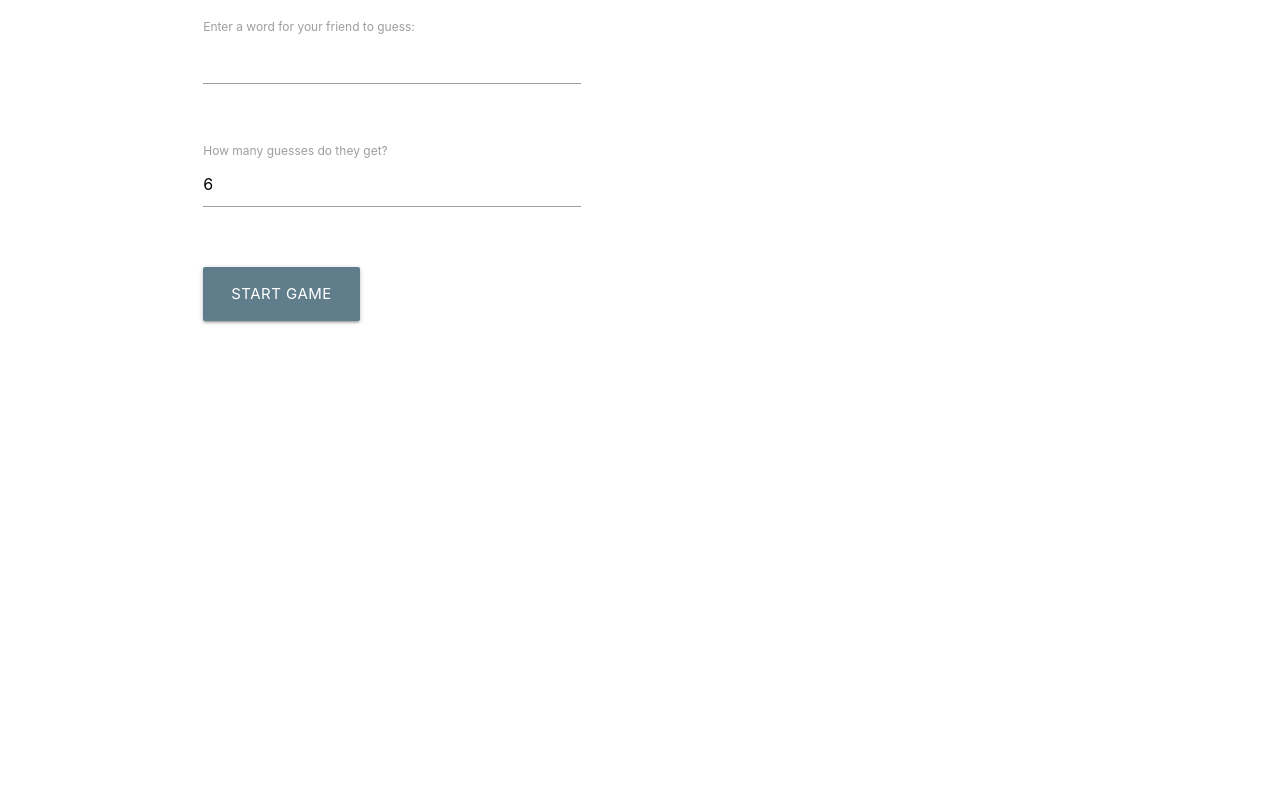
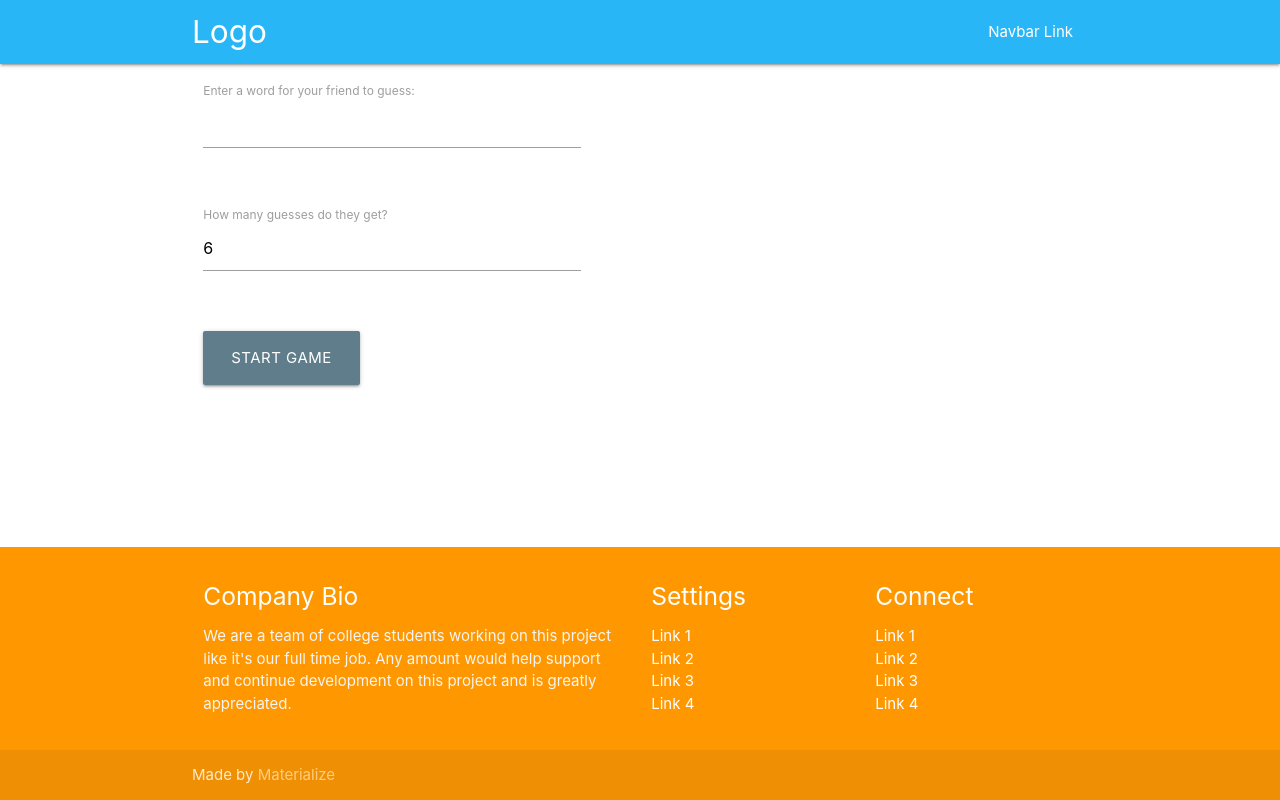
Before and after one commit to afady/guessing-game, a React app: page / in a window 1280 px wide. Built offline with nearby package versions, Linux system fonts and the light colour scheme.

Commit message:
start design, add Header and Footer components

```diff
--- a/src/components/App.js
+++ b/src/components/App.js
@@ -3,6 +3,8 @@ import { connect } from 'react-redux';
 import NewGameForm from './NewGameForm';
 import GameScreen from './GameScreen';
 import ResultsScreen from './ResultsScreen';
+import Header from './Header';
+import Footer from './Footer';
 
 class App extends Component {
   renderScreen() {
@@ -27,7 +29,13 @@ class App extends Component {
   }
 
   render() {
-    return <div className="container">{this.renderScreen()}</div>;
+    return (
+      <div className="app-wrapper">
+        <Header />
+        <div className="container main-content">{this.renderScreen()}</div>
+        <Footer />
+      </div>
+    );
   }
 }
 
--- /dev/null
+++ b/src/components/Footer.js
@@ -0,0 +1,81 @@
+import React from 'react';
+
+export default () => {
+  return (
+    <footer className="page-footer orange">
+      <div className="container">
+        <div className="row">
+          <div className="col l6 s12">
+            <h5 className="white-text">Company Bio</h5>
+            <p className="grey-text text-lighten-4">
+              We are a team of college students working on this project like
+              it's our full time job. Any amount would help support and continue
+              development on this project and is greatly appreciated.
+            </p>
+          </div>
+          <div className="col l3 s12">
+            <h5 className="white-text">Settings</h5>
+            <ul>
+              <li>
+                <a className="white-text" href="#!">
+                  Link 1
+                </a>
+              </li>
+              <li>
+                <a className="white-text" href="#!">
+                  Link 2
+                </a>
+              </li>
+              <li>
+                <a className="white-text" href="#!">
+                  Link 3
+                </a>
+              </li>
+              <li>
+                <a className="white-text" href="#!">
+                  Link 4
+                </a>
+              </li>
+            </ul>
+          </div>
+          <div className="col l3 s12">
+            <h5 className="white-text">Connect</h5>
+            <ul>
+              <li>
+                <a className="white-text" href="#!">
+                  Link 1
+                </a>
+              </li>
+              <li>
+                <a className="white-text" href="#!">
+                  Link 2
+                </a>
+              </li>
+              <li>
+                <a className="white-text" href="#!">
+                  Link 3
+                </a>
+              </li>
+              <li>
+                <a className="white-text" href="#!">
+                  Link 4
+                </a>
+              </li>
+            </ul>
+          </div>
+        </div>
+      </div>
+      <div className="footer-copyright">
+        <div className="container">
+          Made by{' '}
+          <a
+            className="orange-text text-lighten-3"
+            href="http://materializecss.com"
+          >
+            Materialize
+          </a>
+        </div>
+      </div>
+    </footer>
+  );
+};
--- /dev/null
+++ b/src/components/Header.js
@@ -0,0 +1,27 @@
+import React from 'react';
+
+export default () => {
+  return (
+    <nav className="light-blue lighten-1" role="navigation">
+      <div className="nav-wrapper container">
+        <a id="logo-container" href="#" className="brand-logo">
+          Logo
+        </a>
+        <ul className="right hide-on-med-and-down">
+          <li>
+            <a href="#">Navbar Link</a>
+          </li>
+        </ul>
+
+        <ul id="nav-mobile" className="sidenav">
+          <li>
+            <a href="#">Navbar Link</a>
+          </li>
+        </ul>
+        <a href="#" data-target="nav-mobile" className="sidenav-trigger">
+          <i className="material-icons">menu</i>
+        </a>
+      </div>
+    </nav>
+  );
+};
--- a/src/style.css
+++ b/src/style.css
@@ -1,3 +1,11 @@
+.app-wrapper {
+  display: flex;
+  flex-direction: column;
+  min-height: 100vh;
+}
+.main-content {
+  flex: 1;
+}
 .word-tile-wrap {
   text-align: center;
   margin: 40px auto;
```
